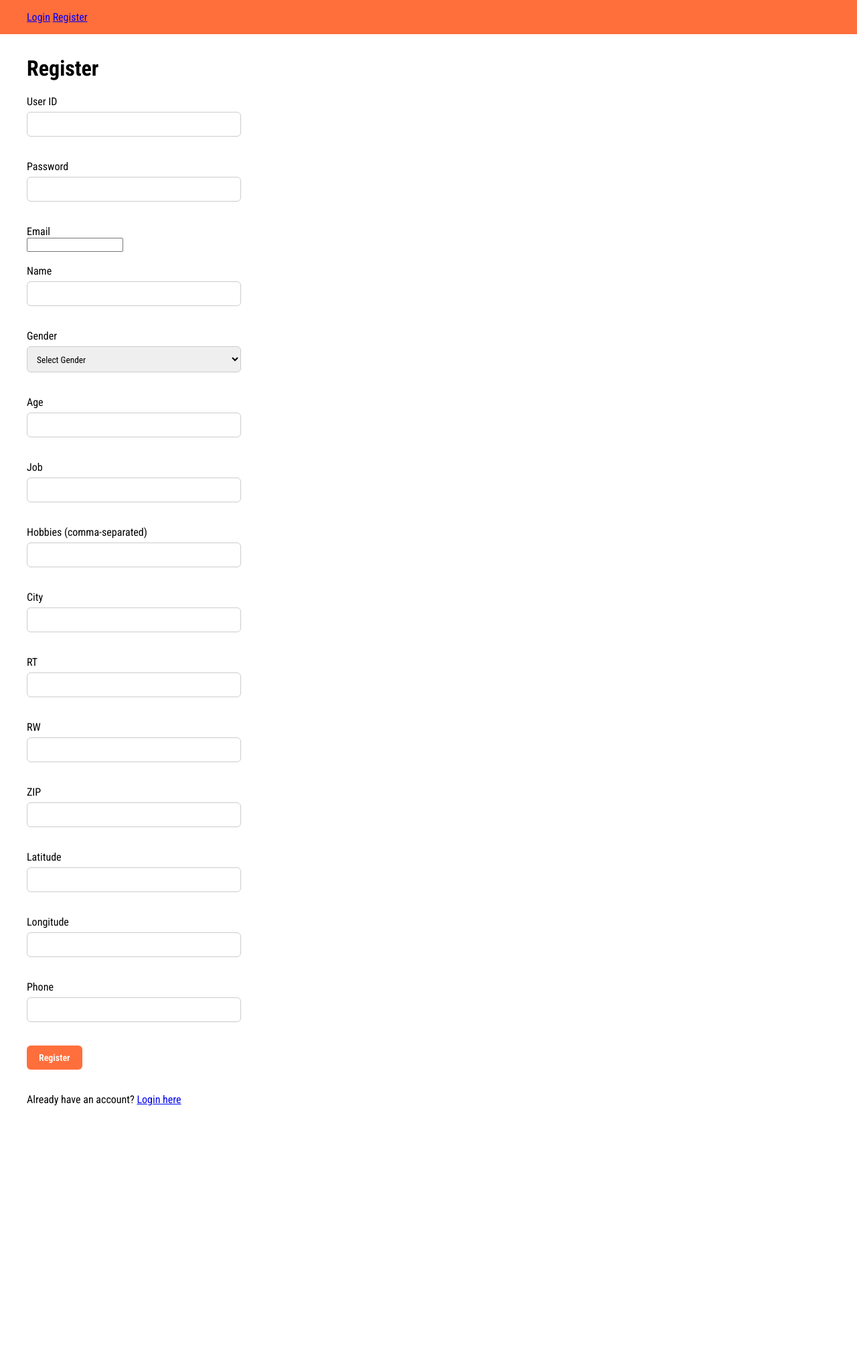
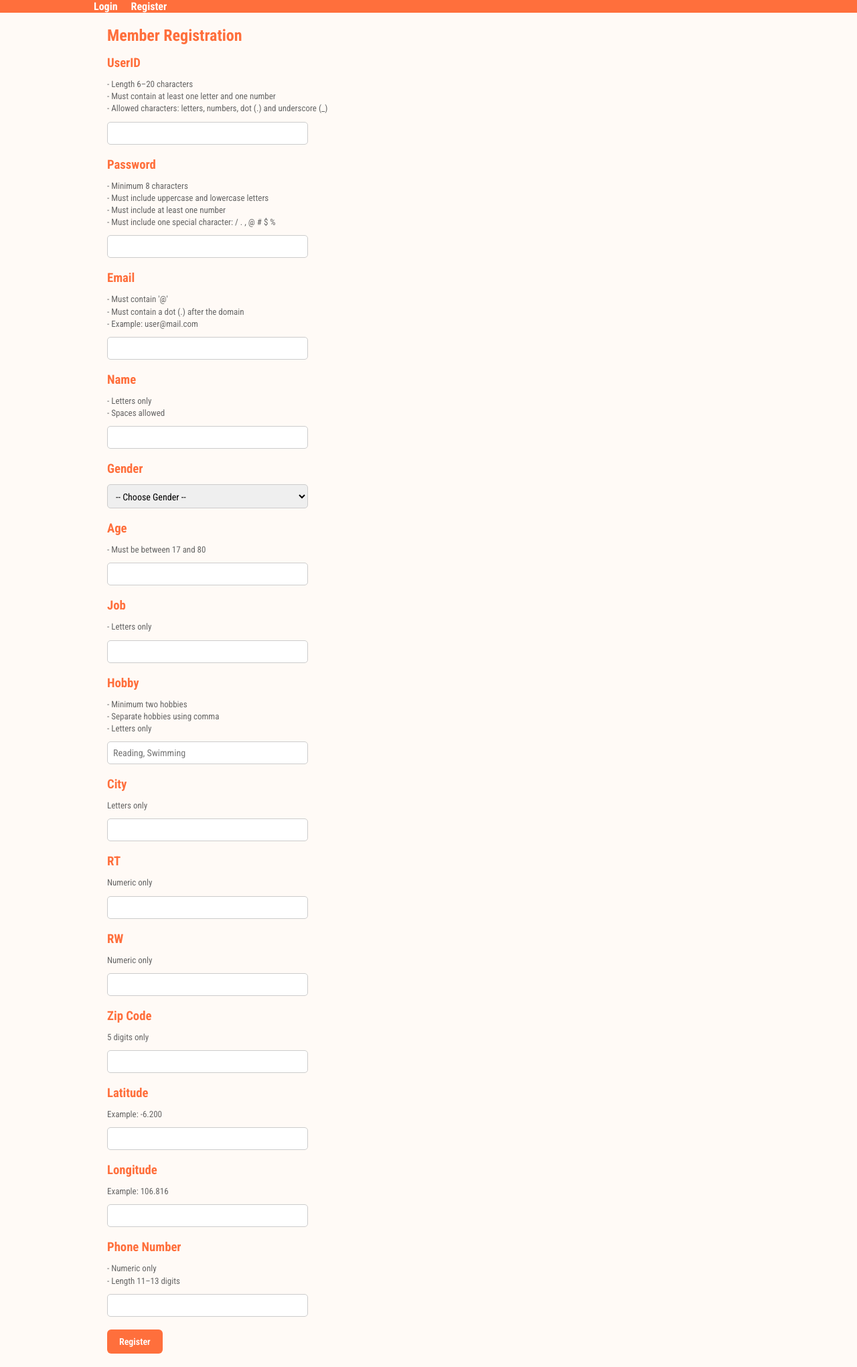
Before and after one commit to aliciawijaya98/food_order_apps_sqlite, a Flask app: page /register in a window 1280 px wide. Shown: the whole page at 67% size. Before the commit the page ends 1651 px from the top, so only its background shows below. Run offline with Flask 3, Linux system fonts and the light colour scheme.

Commit message:
update css & html

```diff
--- a/static/style.css
+++ b/static/style.css
@@ -1,45 +1,72 @@
 @import url('https://fonts.googleapis.com/css2?family=Roboto+Condensed:ital,wght@0,100..900;1,100..900&display=swap');
 
-/* Global font enforcement */
+/* GLOBAL RESET */
+
 *,
 *::before,
 *::after {
+    box-sizing: border-box;
     font-family: "Roboto Condensed", system-ui, -apple-system, BlinkMacSystemFont, sans-serif;
-    font-optical-sizing: auto;
 }
 
-/* Base styles */
 body {
     margin: 0;
-    font-family: "Roboto Condensed", sans-serif;
+    background-color: #fffaf6;
+    color: #333;
 }
 
-/* Nav full width */
+/* NAVBAR */
+
 .navbar {
+    width: 100%;
     background-color: #ff6f3c;
 }
 
-.nav-inner {
-    max-width: 1200px;
-    margin: 0 auto;
-    padding: 16px 32px;
+.navbar a{
+    color:white;
+    text-decoration:none;
+    font-weight:bold;
 }
 
-/* Page */
-.page {
-    max-width: 1200px;
-    margin: 32px auto;
-    padding: 0 32px;
+.navbar a:hover{
+    text-decoration:underline;
 }
 
-/* Page container controls whitespace */
-.container {
-    max-width: 900px;
-    margin: 24px auto;
-    padding: 24px 40px;
+.nav-inner{
+    max-width:1000px;
+    margin:auto;
+    display:flex;
+    gap:20px;
 }
 
-/* Headings */
+/* PAGE LAYOUT */
+
+.page{
+    max-width:1000px;
+    margin:auto;
+    padding:20px;
+}
+
+/* CARD COMPONENT */
+
+.card {
+    background-color: #fff4e6;
+    border-radius: 12px;
+    padding: 20px 24px;
+    margin-bottom: 20px;
+    box-shadow: 0 4px 10px rgba(0,0,0,0.08);
+}
+
+/* HEADINGS */
+
+.welcome-title{
+    text-align:center;
+    color:#ff6f3c;
+    font-size:36px;
+    margin-bottom:30px;
+    font-weight:bold;
+}
+
 h2,
 h3 {
     color: #ff6f3c;
@@ -47,33 +74,37 @@ h3 {
 }
 
 h2 {
+    margin-top: 0;
     margin-bottom: 16px;
 }
 
 h3 {
-    margin: 0 0 10px 0;
+    margin-top: 0;
+    margin-bottom: 12px;
 }
 
-/* Flash messages */
+/* FLASH MESSAGE */
+
 .flash {
     background-color: #ffe5d9;
     border-left: 5px solid #ff6f3c;
     padding: 12px 18px;
+    border-radius: 6px;
     margin-bottom: 16px;
-    border-radius: 6px;
 }
 
-/* Buttons */
+/* BUTTONS */
+
 button,
 input[type="submit"] {
     background-color: #ff6f3c;
-    color: #fff;
+    color: white;
     border: none;
     padding: 10px 18px;
-    cursor: pointer;
     border-radius: 6px;
     font-size: 14px;
     font-weight: 600;
+    cursor: pointer;
     transition: background-color 0.25s ease;
 }
 
@@ -82,35 +113,32 @@ input[type="submit"]:hover {
     background-color: #e65a1c;
 }
 
-/* Form inputs */
-input[type="text"],
-input[type="password"],
-input[type="number"],
-select,
-textarea {
-    padding: 10px;
-    margin: 6px 0 16px 0;
-    width: 100%;
-    max-width: 320px;
+/* INPUT FIELDS */
+
+input, select, textarea {
+    width: 300px;
+    padding: 8px;
     border: 1px solid #ccc;
-    border-radius: 6px;
+    border-radius: 5px;
+    font-size: 14px;
     box-sizing: border-box;
 }
 
-/* Cards */
-.card {
-    background-color: #fff4e6;
-    border-radius: 12px;
-    padding: 18px 20px;
-    margin-bottom: 18px;
-    box-shadow: 0 4px 8px rgba(0,0,0,0.08);
+/* FORM ROW (horizontal layout) */
+
+.form-row {
+    display: flex;
+    gap: 12px;
+    flex-wrap: wrap;
+    align-items: center;
 }
 
-/* Tables */
+/* TABLE */
+
 table {
     width: 100%;
     border-collapse: collapse;
-    margin-top: 12px;
+    margin-top: 10px;
 }
 
 th,
@@ -121,10 +149,42 @@ td {
 
 th {
     background-color: #ffb18c;
-    color: #fff;
+    color: white;
     font-weight: 600;
 }
 
 tr:nth-child(even) {
     background-color: #fff2e6;
 }
+
+/* align numeric columns */
+td:nth-child(2),
+td:nth-child(4) {
+    text-align: right;
+}
+
+/* ORDER TOTAL */
+
+.order-total {
+    margin-top: 14px;
+    font-size: 20px;
+    font-weight: 700;
+    color: #e65a1c;
+}
+
+/* SMALL UTILITIES */
+
+hr {
+    border: none;
+    border-top: 1px solid #eee;
+    margin: 20px 0;
+}
+
+/* HINTS IN REGISTER */
+.hint {
+    display: block;
+    font-size: 13px;
+    color: #666;
+    margin: 4px 0 10px 0;
+    line-height: 1.4;
+}
--- a/templates/register.html
+++ b/templates/register.html
@@ -1,72 +1,148 @@
 {% extends "base.html" %}
-{% block title %}Register{% endblock %}
+
 {% block content %}
 
-<h1>Register</h1>
+<h2>Member Registration</h2>
 
 {% if error %}
-<p style="color:red">{{ error }}</p>
+<div class="flash">{{ error }}</div>
 {% endif %}
 
-<form method="post">
+<form method="POST">
 
-    <label for="uid">User ID</label><br>
-    <input type="text" name="uid" id="uid" required><br><br>
+<!-- UserID -->
+<h3>UserID</h3>
+<span class="hint">
+- Length 6–20 characters <br>
+- Must contain at least one letter and one number <br>
+- Allowed characters: letters, numbers, dot (.) and underscore (_)
+</span>
+<input type="text" name="user_id" required pattern="[A-Za-z0-9._]{6,20}" title="6–20 chars, letters, numbers, dot, underscore">
 
-    <label for="pw">Password</label><br>
-    <input type="password" name="pw" id="pw" required><br><br>
+<br><br>
 
-    <label for="email">Email</label><br>
-    <input type="email" name="email" id="email" required><br><br>
+<!-- Password -->
+<h3>Password</h3>
+<span class="hint">
+- Minimum 8 characters <br>
+- Must include uppercase and lowercase letters <br>
+- Must include at least one number <br>
+- Must include one special character: / . , @ # $ %
+</span>
+<input type="password" name="password" required minlength="8" title="Min 8 chars, include upper/lower, number, special">
 
-    <label for="name">Name</label><br>
-    <input type="text" name="name" id="name" required><br><br>
+<br><br>
 
-    <label for="gender">Gender</label><br>
-    <select name="gender" id="gender" required>
-    <option value="">Select Gender</option>
-    <option value="male">Male</option>
-    <option value="female">Female</option>
-    </select>
-    <br><br>
+<!-- Email -->
+<h3>Email</h3>
+<span class="hint">
+- Must contain '@' <br>
+- Must contain a dot (.) after the domain <br>
+- Example: user@mail.com
+</span>
+<input type="text" name="email" required>
 
-    <label for="age">Age</label><br>
-    <input type="number" name="age" id="age" required><br><br>
+<br><br>
 
-    <label for="job">Job</label><br>
-    <input type="text" name="job" id="job" required><br><br>
+<!-- Name -->
+<h3>Name</h3>
+<span class="hint">
+- Letters only <br>
+- Spaces allowed
+</span>
+<input type="text" name="name" required pattern="[A-Za-z ]+">
 
-    <label for="hobbies">Hobbies (comma-separated)</label><br>
-    <input type="text" name="hobbies" id="hobbies" required><br><br>
+<br><br>
 
-    <label for="city">City</label><br>
-    <input type="text" name="city" id="city" required><br><br>
+<!-- Gender -->
+<h3>Gender</h3>
+<select name="gender" required>
+<option value="">-- Choose Gender --</option>
+<option value="Male">Male</option>
+<option value="Female">Female</option>
+</select>
 
-    <label for="rt">RT</label><br>
-    <input type="text" name="rt" id="rt" required><br><br>
+<br><br>
 
-    <label for="rw">RW</label><br>
-    <input type="text" name="rw" id="rw" required><br><br>
+<!-- Age -->
+<h3>Age</h3>
+<span class="hint">
+- Must be between 17 and 80
+</span>
+<input type="number" name="age" min="17" max="80" required>
 
-    <label for="zip">ZIP</label><br>
-    <input type="text" name="zip" id="zip" required><br><br>
+<br><br>
 
-    <label for="lat">Latitude</label><br>
-    <input type="text" name="lat" id="lat" required><br><br>
+<!-- Job -->
+<h3>Job</h3>
+<span class="hint">
+- Letters only
+</span>
+<input type="text" name="job" required pattern="[A-Za-z ]+">
 
-    <label for="long">Longitude</label><br>
-    <input type="text" name="long" id="long" required><br><br>
+<br><br>
 
-    <label for="phone">Phone</label><br>
-    <input type="text" name="phone" id="phone" required><br><br>
+<!-- Hobby -->
+<h3>Hobby</h3>
+<span class="hint">
+- Minimum two hobbies <br>
+- Separate hobbies using comma <br>
+- Letters only
+</span>
+<input type="text" name="hobby" placeholder="Reading, Swimming" required pattern="[A-Za-z ,]+">
 
-    <button type="submit">Register</button>
+<br><br>
+
+<!-- Address Fields -->
+<h3>City</h3>
+<span class="hint">Letters only</span>
+<input type="text" name="city" required pattern="[A-Za-z ]+">
+
+<br><br>
+
+<h3>RT</h3>
+<span class="hint">Numeric only</span>
+<input type="text" name="rt" required pattern="\d+">
+
+<br><br>
+
+<h3>RW</h3>
+<span class="hint">Numeric only</span>
+<input type="text" name="rw" required pattern="\d+">
+
+<br><br>
+
+<h3>Zip Code</h3>
+<span class="hint">5 digits only</span>
+<input type="text" name="zipcode" required pattern="\d{5}">
+
+<br><br>
+
+<!-- Coordinates -->
+<h3>Latitude</h3>
+<span class="hint">Example: -6.200</span>
+<input type="text" name="latitude" required pattern="-?\d+(\.\d+)?">
+
+<br><br>
+
+<h3>Longitude</h3>
+<span class="hint">Example: 106.816</span>
+<input type="text" name="longitude" required pattern="-?\d+(\.\d+)?">
+
+<br><br>
+
+<!-- Phone -->
+<h3>Phone Number</h3>
+<span class="hint">
+- Numeric only <br>
+- Length 11–13 digits
+</span>
+<input type="text" name="phone" required pattern="\d{11,13}">
+
+<br><br>
+
+<button type="submit">Register</button>
 
 </form>
 
-<br>
-<p>Already have an account?
-   <a href="{{ url_for('login') }}">Login here</a>
-</p>
-
 {% endblock %}
```
Also changed, not shown: templates/login.html (+6 -3 lines).
